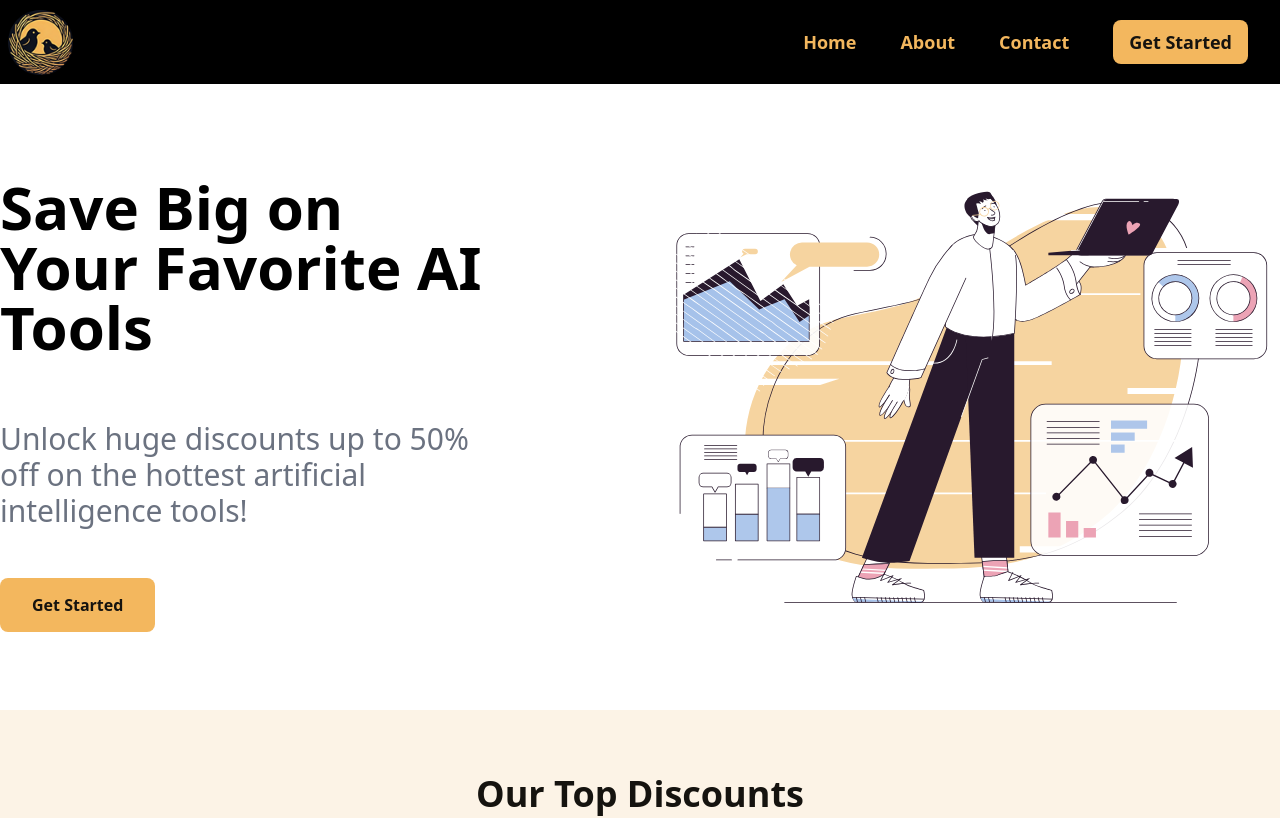
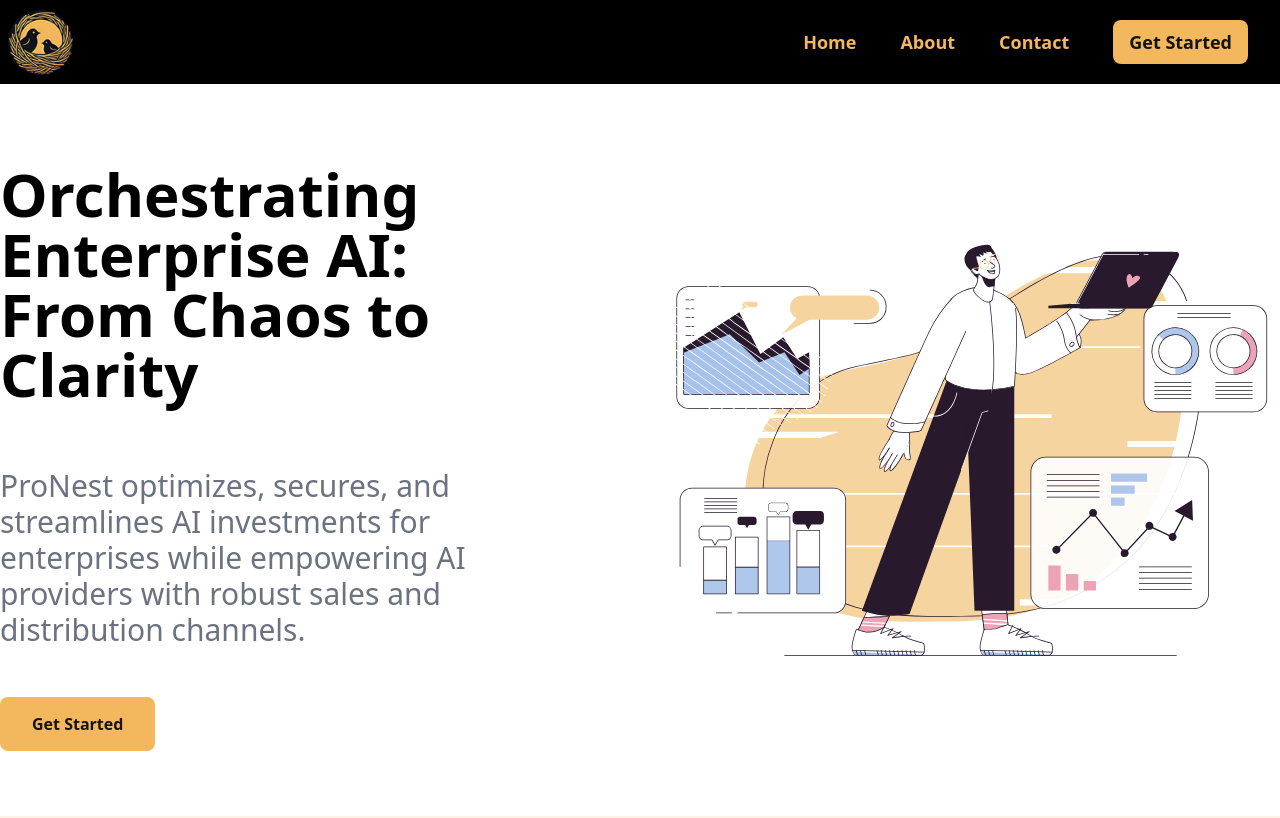
Before and after one commit to professionalnest/website, a Next.js app: page / in a window 1280 px wide. Shown: the top 818 px of the page. Built offline with nearby package versions, Linux system fonts and the light colour scheme; no server answers.

Commit message:
Implemented new architecture for Hero component

```diff
--- a/src/app/page.tsx
+++ b/src/app/page.tsx
@@ -2,11 +2,13 @@
 import  Hero  from "@/components/Hero";
 import ToolGrid  from "@/components/ToolGrid";
 import BrowseDirectoryC2A from "@/components/BrowseDirectory";
+import { homePageLabels } from "@/utils/labels";
+import { HeroComponentLabels } from "@/models/UIInterfaces";
 
 export default function Home() {
   return (
     <>
-      <Hero/>
+      <Hero labels={homePageLabels.hero} />
       <ToolGrid/>
       <WhyChose/>
       <BrowseDirectoryC2A />
--- a/src/components/Hero.tsx
+++ b/src/components/Hero.tsx
@@ -1,8 +1,9 @@
 import React from "react";
 import Image from "next/image";
 import Link from "next/link";
+import { HeroComponentLabels } from "@/models/UIInterfaces";
 
-const Hero = () => {
+const Hero = ({labels}: {labels:HeroComponentLabels}) => {
   return (
     <div className="container m-auto flex flex-col md:flex-row items-center justify-between py-14 md:py-20 gap-14 md:px-0 px-12">
       {/* TEXT SIDE */}
@@ -10,17 +11,17 @@
 
         {/* HERO TITLE */}
         <h1 className="text-4xl md:text-6xl font-bold leading-10 sm:leading-7">
-          Save Big on Your Favorite AI Tools
+          {labels.title}
         </h1>
 
         {/* HERO SUBTITLE */}
         <p className="text-2xl md:text-3xl text-gray-500 font-nunito">
-          Unlock huge discounts up to 50% off on the hottest artificial intelligence tools!
+          {labels.subtitle}
         </p>
 
         {/* CALL TO ACTION */}
         <div>
-        <Link href="/getstarted" className="px-6 md:px-8 py-4 bg-color-primary rounded-lg font-extrabold">Get Started</Link>
+        <Link href={labels.c2aLink} className="px-6 md:px-8 py-4 bg-color-primary rounded-lg font-extrabold">{labels.c2aText}</Link>
         </div>
       </div>
 
```
